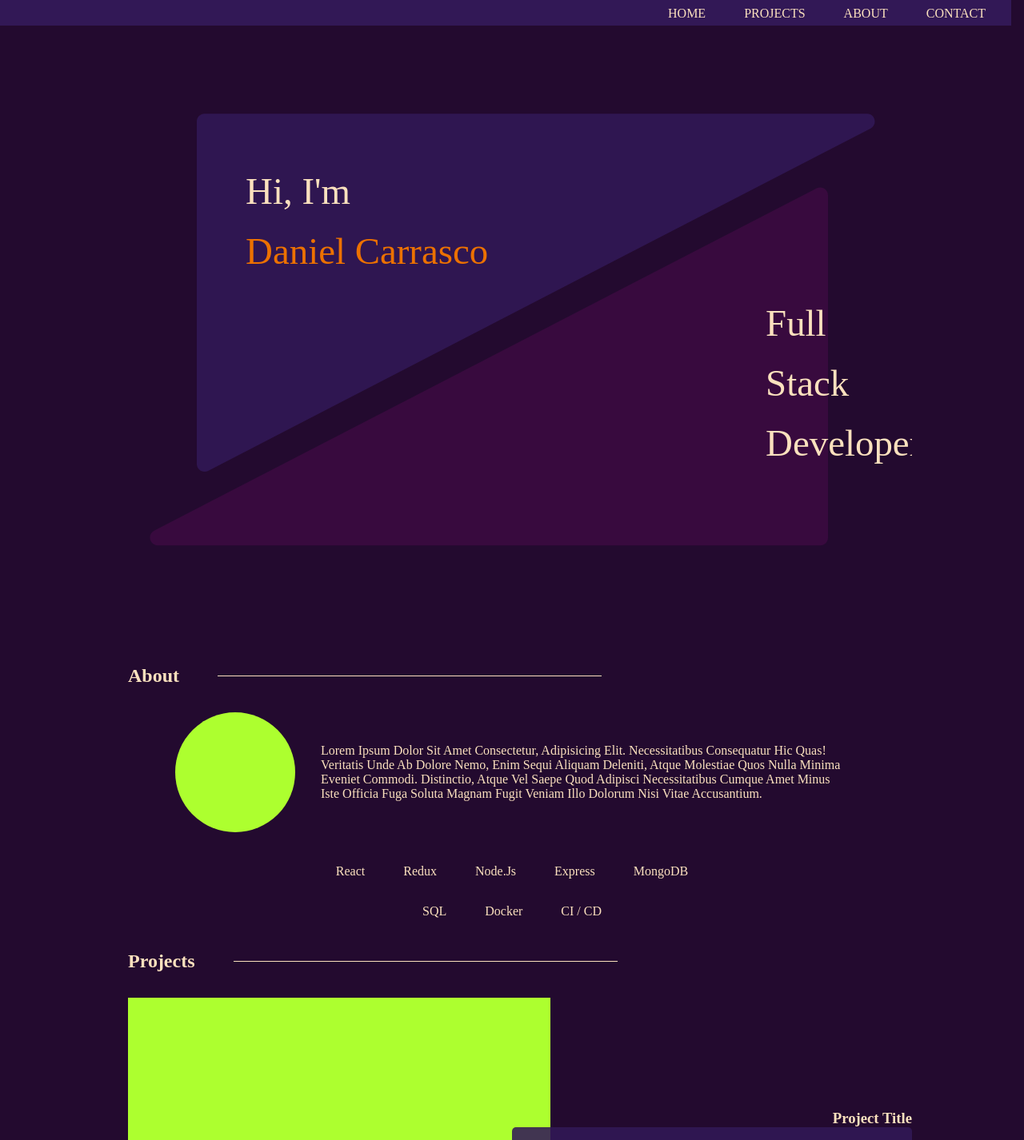
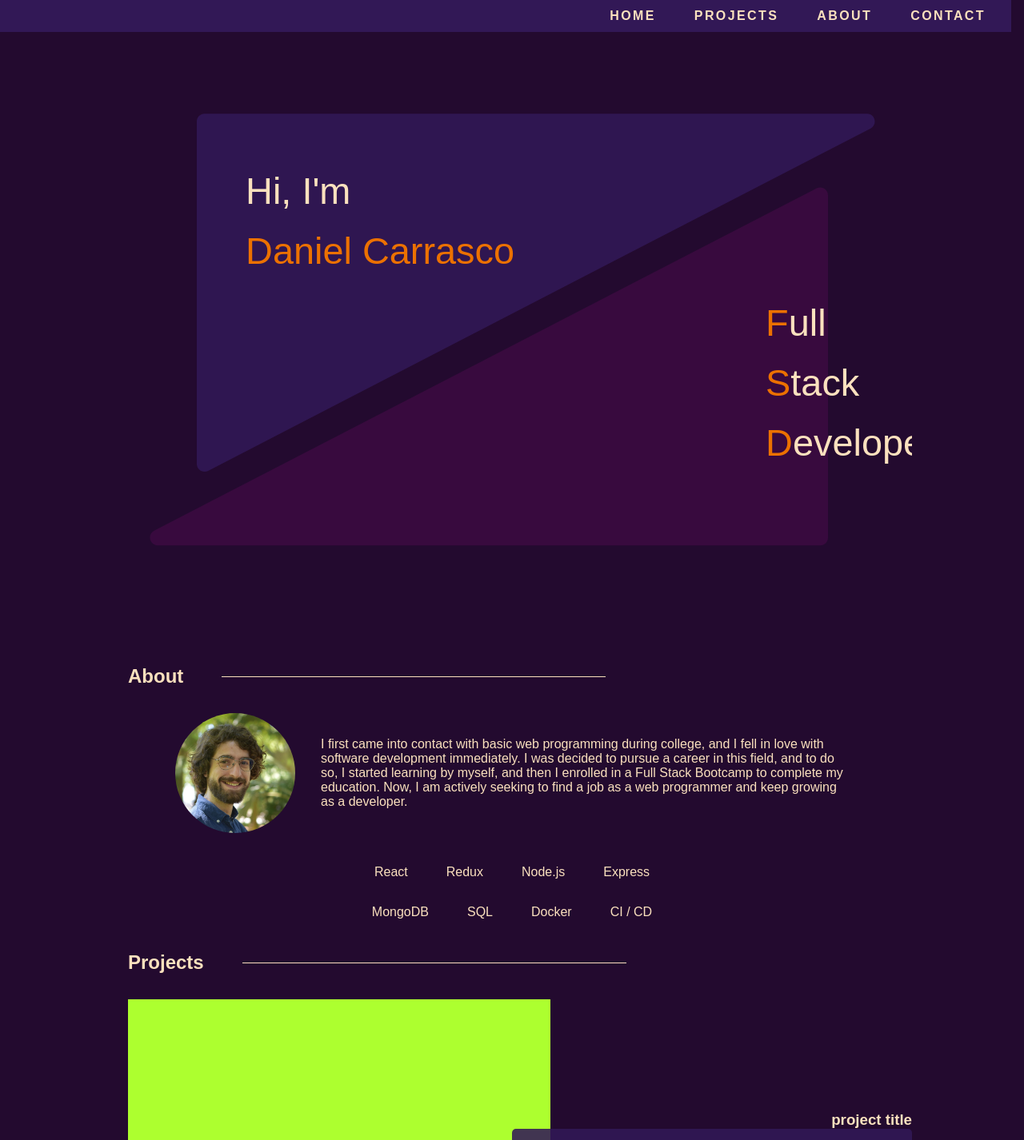
Before and after one commit to DaniPhilo/portfolio, a React (Create React App) app: page / in a window 1280 px wide. Shown: the top 1426 px of the page at 80% size. Built offline with nearby package versions, Linux system fonts and the light colour scheme.

Commit message:
Changed font and added real img to About section

```diff
--- a/src/components/About.js
+++ b/src/components/About.js
@@ -12,17 +12,17 @@ export default function About() {
         <div className='about-img'></div>
 
         <div className="about-description">
-          Lorem ipsum dolor sit amet consectetur, adipisicing elit. Necessitatibus consequatur hic quas! Veritatis unde ab dolore nemo, enim sequi aliquam deleniti, atque molestiae quos nulla minima eveniet commodi. Distinctio, atque vel saepe quod adipisci necessitatibus cumque amet minus iste officia fuga soluta magnam fugit veniam illo dolorum nisi vitae accusantium.
+          I first came into contact with basic web programming during college, and I fell in love with software development immediately. I was decided to pursue a career in this field, and to do so, I started learning by myself, and then I enrolled in a Full Stack Bootcamp to complete my education. Now, I am actively seeking to find a job as a web programmer and keep growing as a developer.
         </div>
         <div className="about-skills">
           <ul>
-            <li>react</li>
-            <li>redux</li>
-            <li>node.js</li>
-            <li>express</li>
-            <li>mongoDB</li>
+            <li>React</li>
+            <li>Redux</li>
+            <li>Node.js</li>
+            <li>Express</li>
+            <li>MongoDB</li>
             <li>SQL</li>
-            <li>docker</li>
+            <li>Docker</li>
             <li>CI / CD</li>
           </ul>
         </div>
--- a/src/styles/component_styles/_header.scss
+++ b/src/styles/component_styles/_header.scss
@@ -2,12 +2,13 @@
 @import '../variables/sizes';
 
 header {
-    position: absolute;
+    position: fixed;
     top: 0;
     left: 0;
+    z-index: 10;
 
     display: flex;
-    justify-content: end;
+    justify-content: flex-end;
 
     width: $header_width;
     height: $header_height;
@@ -23,6 +24,9 @@ ul {
 }
 
 ul > li {
+    display: flex;
+    align-items: center;
+
     padding: 0.5rem 1rem;
 
     list-style-type: none;
@@ -33,4 +37,6 @@ ul > li > a {
     text-decoration: none;
     text-transform: uppercase;
     color: $text_color_light;
+    font-weight: bold;
+    letter-spacing: 0.15rem;
 }
--- a/src/styles/component_styles/_home.scss
+++ b/src/styles/component_styles/_home.scss
@@ -60,7 +60,3 @@ svg > text {
         opacity: 100%;
     }
 }
-
-#lastname {
-    color: red;
-}
--- a/src/styles/component_styles/about.scss
+++ b/src/styles/component_styles/about.scss
@@ -11,7 +11,9 @@
 .about-img {
     width: 150px;
     height: 150px;
-    background-color: greenyellow;
+    background-image: url('../../images/CV_photo.jpeg');
+    background-position: 50% 30%;
+    background-size: cover;
     border-radius: 50%;
 }
 
--- a/src/styles/styles.scss
+++ b/src/styles/styles.scss
@@ -10,7 +10,7 @@
 body {
     background-color: $primary_color;
     color: $text_color_light;
-    text-transform: capitalize;
+    font-family: Arial, Helvetica, sans-serif;
 }
 
 section {
@@ -35,6 +35,10 @@ section {
     background-color: $text_color_light;
 }
 
+h2 {
+    text-transform: capitalize;
+}
+
 @import './component_styles/header';
 @import './component_styles/home';
 @import './component_styles/svg.scss';
--- a/src/styles/variables/_sizes.scss
+++ b/src/styles/variables/_sizes.scss
@@ -1,7 +1,7 @@
 // HEADER
 $header_padding_right: 1rem;
 $header_width: calc(100vw - $header_padding_right);
-$header_height: 2rem;
+$header_height: 2.5rem;
 
 
 $section_padding: 1rem;
```
Also changed, not shown: src/images/CV_photo.jpeg (added), src/images/svg-test.svg.
